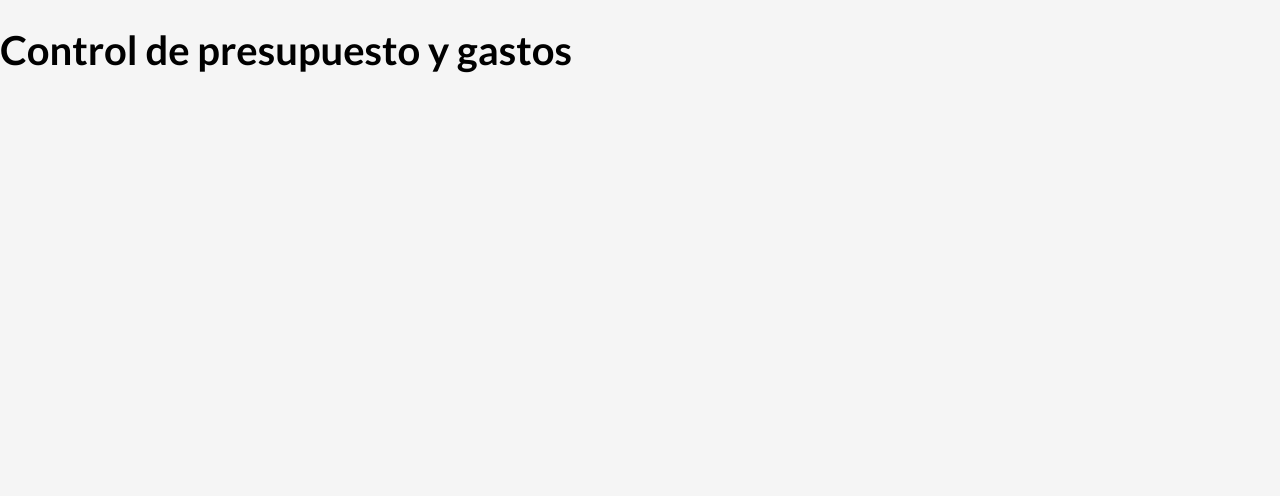
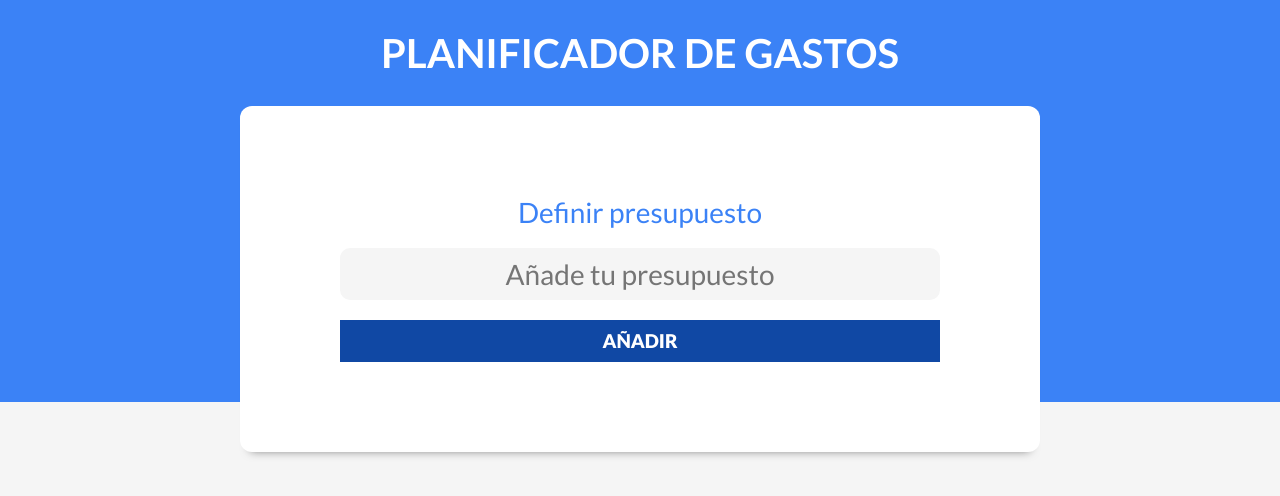
Before and after one commit to salvadorweb89/react-vite-gastos, a React (Vite) app in the folder react-gastos/: page / in a window 1280 px wide. Shown: the top 496 px of the page. Built offline with nearby package versions, Linux system fonts and the light colour scheme.

Commit message:
- Definimos componentes Header y NuevoPresupuesto. - Importamos los componentes en App.jsx y Header.jsx. - Definimos HTML inicial para los componentes.

```diff
--- a/react-gastos/src/App.jsx
+++ b/react-gastos/src/App.jsx
@@ -1,9 +1,13 @@
 import { useState } from 'react'
+
+import Header from './components/Header';
 
 function App() {
 
   return (
-    <h1>Control de presupuesto y gastos</h1>
+    <div>
+      <Header />
+    </div>
   )
 }
 
--- /dev/null
+++ b/react-gastos/src/components/Header.jsx
@@ -0,0 +1,12 @@
+import NuevoPresupuesto from "./NuevoPresupuesto";
+
+const Header = () => {
+  return (
+    <header>
+      <h1>Planificador de Gastos</h1>
+      <NuevoPresupuesto />
+    </header>
+  );
+}
+
+export default Header;
--- /dev/null
+++ b/react-gastos/src/components/NuevoPresupuesto.jsx
@@ -0,0 +1,19 @@
+const NuevoPresupuesto = () => {
+  return (
+    <div className="contenedor-presupuesto contenedor sombra">
+      <form className="formulario">
+        <div className="campo">
+          <label>Definir presupuesto</label>
+          <input
+            className="nuevo-presupuesto"
+            type="text"
+            placeholder="Añade tu presupuesto"
+          />
+        </div>
+        <input type="submit" value="Añadir" />
+      </form>
+    </div>
+  );
+}
+
+export default NuevoPresupuesto;
```
